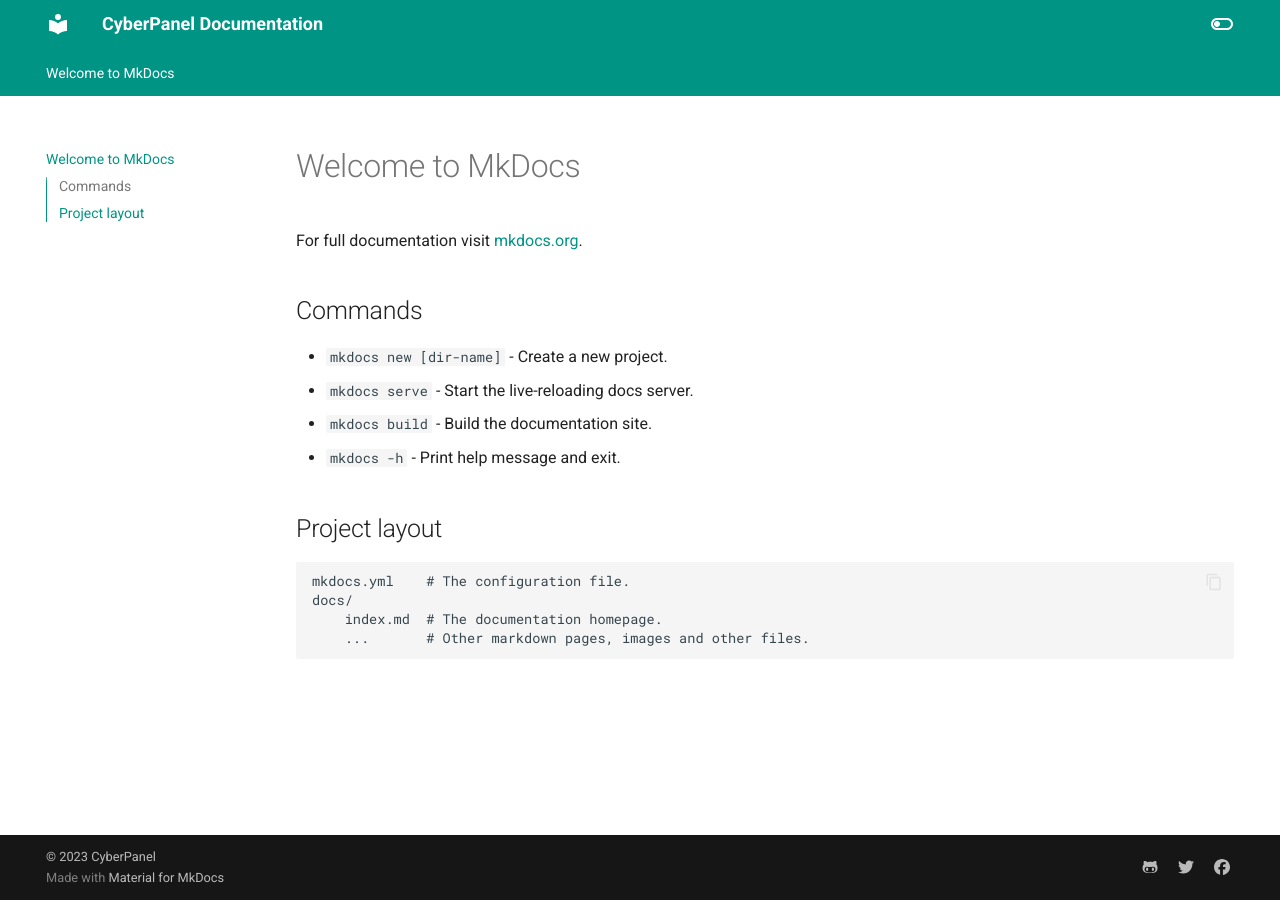
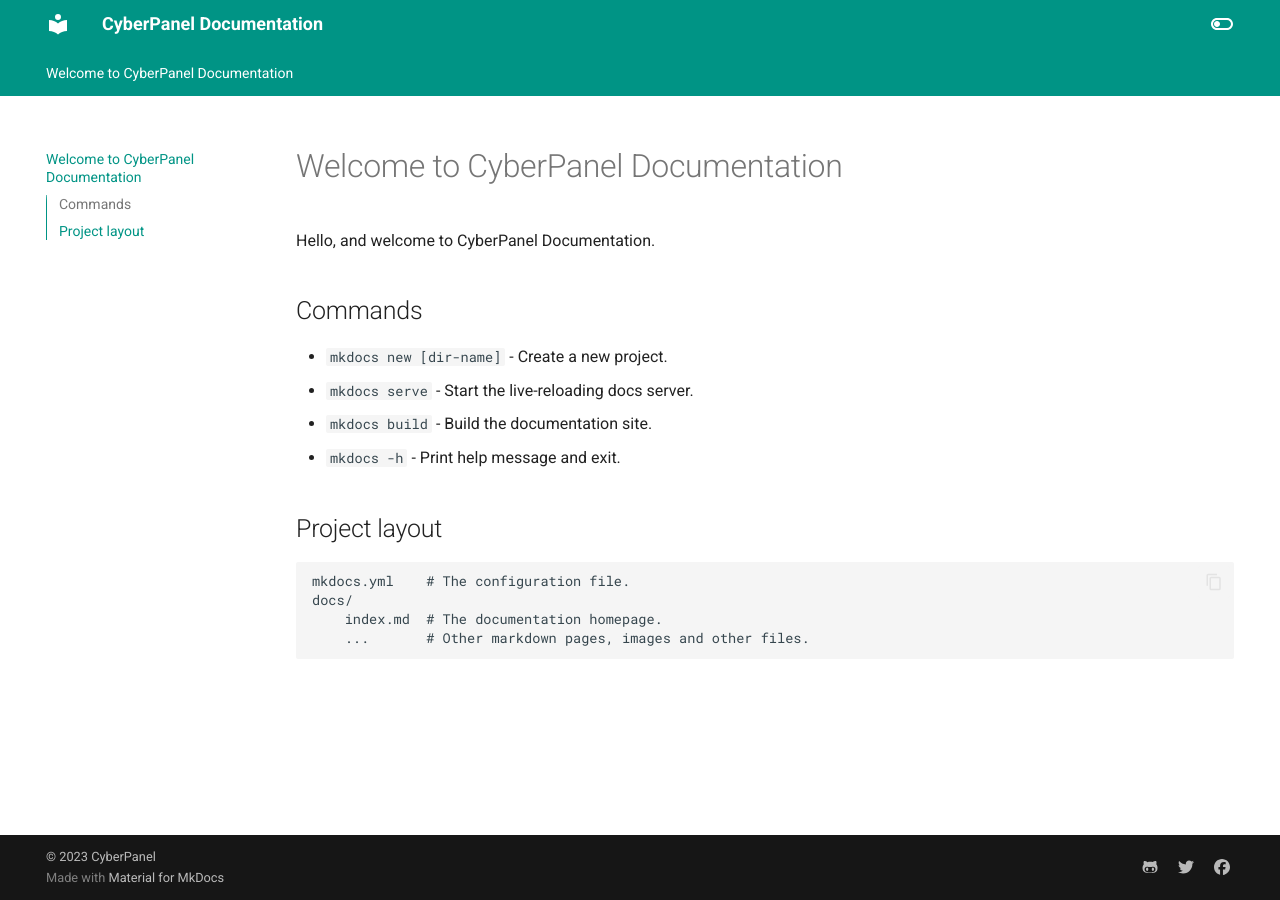
Before and after one commit to usmannasir/cyberpanel-docs, an MkDocs documentation site: the page built from docs/index.md, in a window 1280 px wide. Built offline with MkDocs 1.6.1 and Material for MkDocs 9.7.7, drawn with Linux system fonts in a browser that asks for light colours.

Commit message:
Update index.md
update index page

```diff
--- a/docs/index.md
+++ b/docs/index.md
@@ -1,6 +1,6 @@
-# Welcome to MkDocs
+# Welcome to CyberPanel Documentation
 
-For full documentation visit [mkdocs.org](https://www.mkdocs.org).
+Hello, and welcome to CyberPanel Documentation.
 
 ## Commands
 
```
